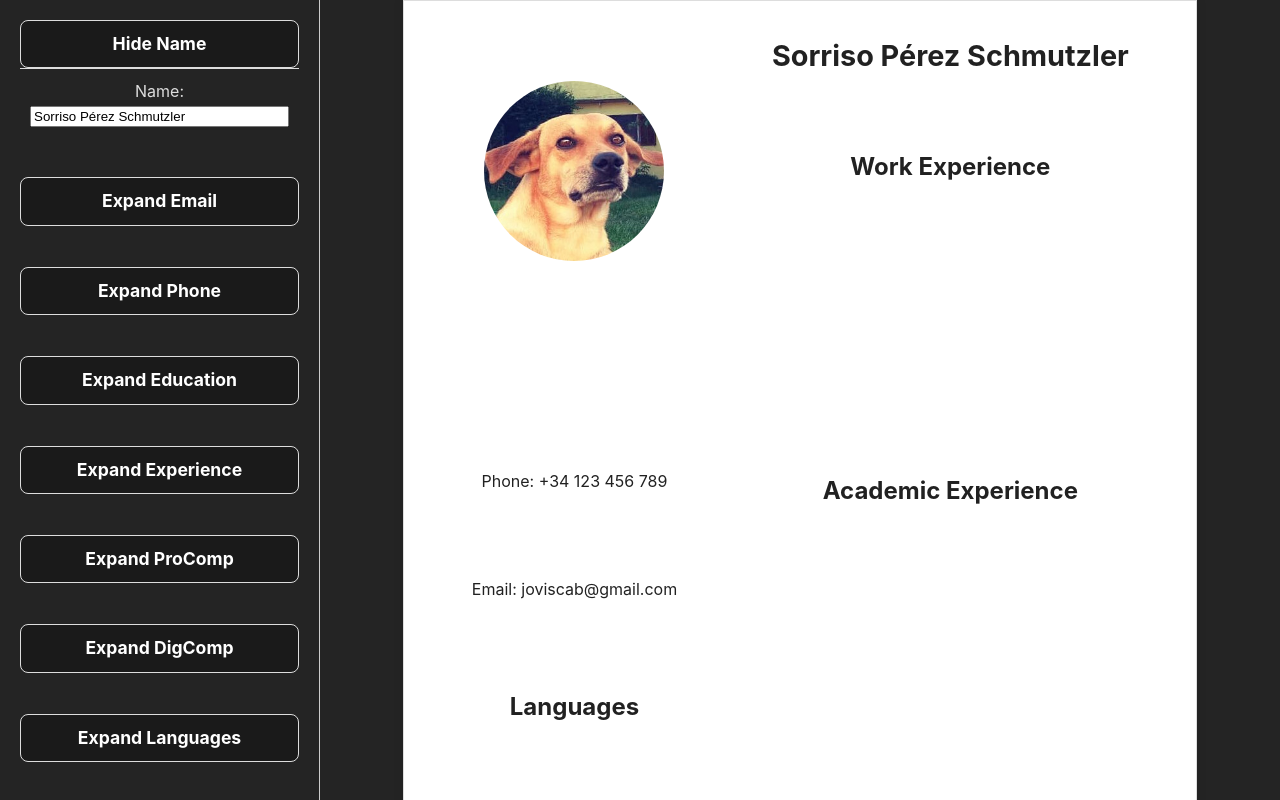
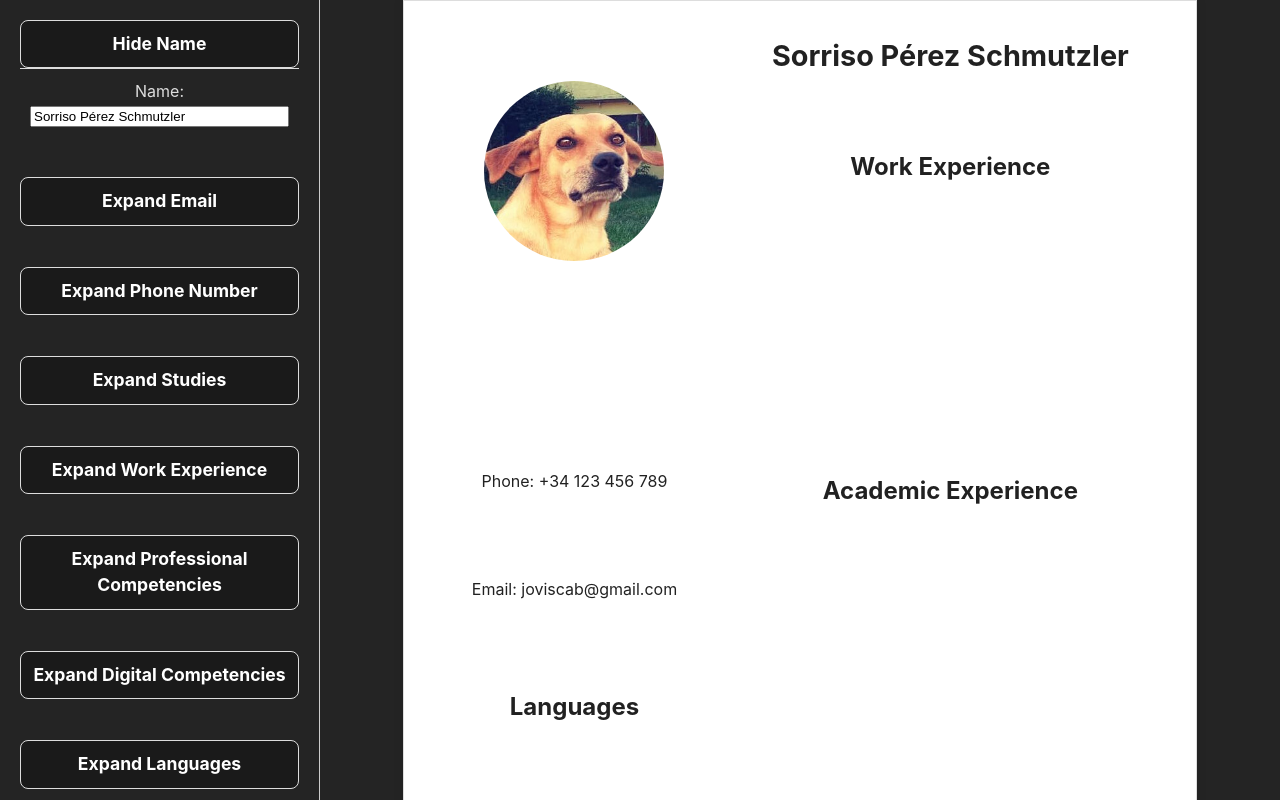
Before and after one commit to joviscab/cv-app, a React (Vite) app: page / in a window 1280 px wide. Shown: the top 800 px of the page. Built offline with nearby package versions, Linux system fonts and the light colour scheme.

Commit message:
fix names of sections in forms part

```diff
--- a/src/components/Form.jsx
+++ b/src/components/Form.jsx
@@ -177,6 +177,18 @@ function Form({ curriculumData, setCurriculumData }) {
     }
   };
 
+  const sectionNames = {
+    name: "Name",
+    email: "Email",
+    phone: "Phone Number",
+    education: "Studies",
+    experience: "Work Experience",
+    proComp: "Professional Competencies",
+    digComp: "Digital Competencies",
+    languages: "Languages",
+    image: "Image",
+  };
+
   return (
     <div className="form-container">
       {Object.keys(formVisibility).map((section) => (
@@ -186,8 +198,14 @@ function Form({ curriculumData, setCurriculumData }) {
             className="expandable-header"
           >
             {formVisibility[section]
-              ? `Hide ${section.charAt(0).toUpperCase() + section.slice(1)}`
-              : `Expand ${section.charAt(0).toUpperCase() + section.slice(1)}`}
+              ? `Hide ${
+                  sectionNames[section] ||
+                  section.charAt(0).toUpperCase() + section.slice(1)
+                }`
+              : `Expand ${
+                  sectionNames[section] ||
+                  section.charAt(0).toUpperCase() + section.slice(1)
+                }`}
           </h3>
           <div
             className={`form-content ${
@@ -218,7 +236,7 @@ function Form({ curriculumData, setCurriculumData }) {
             )}
             {section === "phone" && (
               <>
-                <label>Phone:</label>
+                <label>Phone Number:</label>
                 <input
                   type="tel"
                   name="phone"
```
